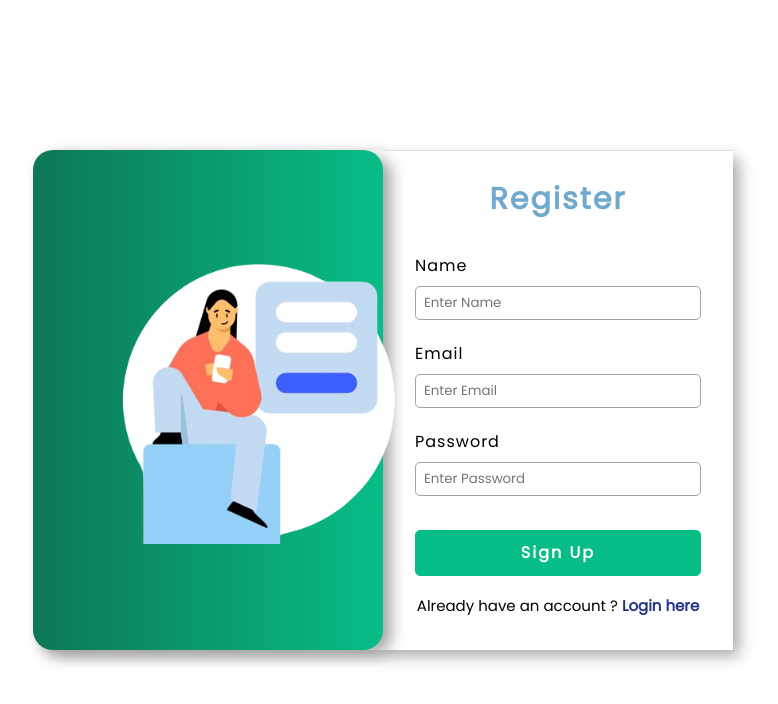
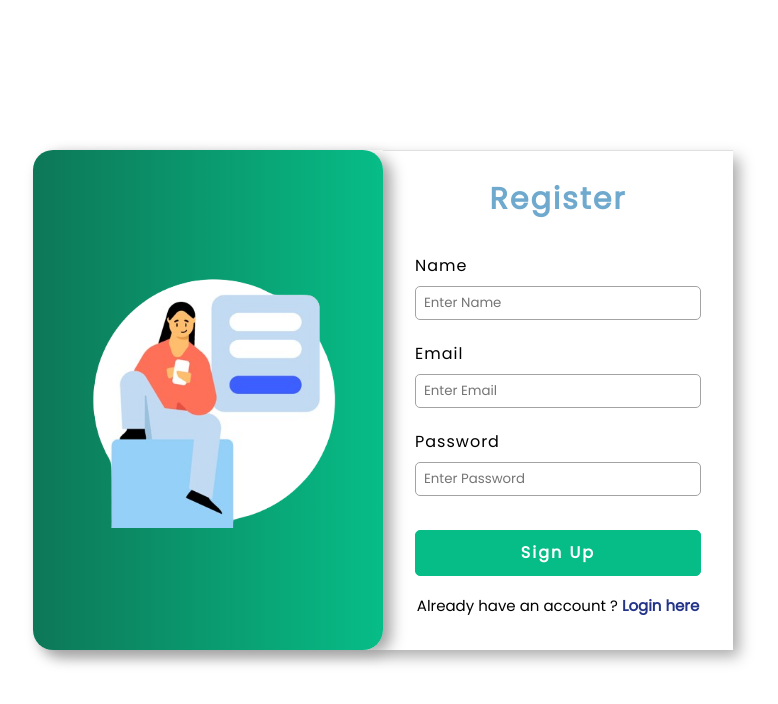
Before and after one commit to Harshal-Shelar/MERN-E-Com-FrontEnd, a React (Create React App) app: page /signUp in a window 1280 px wide. Shown: the top 704 px of the page, without its empty margins (257-1035 px from the left). Built offline with nearby package versions, Linux system fonts and the light colour scheme.

Commit message:
update product page created

```diff
--- a/src/Components/AddProduct/AddProducts.css
+++ b/src/Components/AddProduct/AddProducts.css
@@ -17,25 +17,26 @@
     border-top: 1px solid rgb(224, 224, 224);
     box-shadow: 7px 7px 15px -1px rgb(169, 169, 169);
 }
-.image{
-    width: 50%;
-    background-image: linear-gradient(to right, rgb(13, 119, 87), rgb(7, 189, 135));
+.addProductImg{
+    width: 60%;
+    background-color:  rgb(7, 189, 135);
+    /* background-image: linear-gradient(to right, rgb(13, 119, 87), rgb(7, 189, 135)); */
     box-shadow: 10px 5px 15px -2px #a2a2a2;
     border-radius: 20px;
 }
-.image img{
-    height: 15rem;
+.addProductImg .imgAddProduct{
+    height: 13rem;
     width: auto;
     top: 50%;
     position: relative;
-    transform: translate(-0%, -50%);
+    transform: translate(11%, -50%);
 }
 .addFormMain .addProductHeading{
     text-align: center;
     margin: 0px 0;
     color: rgb(7, 189, 135);
     font-size: 30px;
-    letter-spacing: 2px;
+    letter-spacing: 1px;
     font-weight: 600;
 }
 
--- a/src/Components/AddProduct/AddProducts.jsx
+++ b/src/Components/AddProduct/AddProducts.jsx
@@ -24,8 +24,8 @@ const AddProducts = () => {
 
   return (
     <div className='addFormMain'>
-      <div className='image'>
-        <img src={addProductBack} alt="" />
+      <div className='addProductImg'>
+        <img className='imgAddProduct' src={addProductBack} alt="" />
       </div>
       <div className='mainForm'>
         <h1 className='addProductHeading'>Add Products</h1>
--- a/src/Components/Login/Login.css
+++ b/src/Components/Login/Login.css
@@ -9,18 +9,16 @@
     transform: translate(-50%, -50%);
     min-width: 700px;
     width: 700px;
-    min-height: 500px;
-    height: 500px;
 }
 
-.image {
+.loginImage {
     width: 50%;
     background-image: linear-gradient(to right, rgb(13, 119, 87), rgb(7, 189, 135));
     box-shadow: 10px 5px 15px -2px #a2a2a2;
     border-radius: 20px;
 }
 
-.innerImg {
+.imageLogin {
     top: 50%;
     position: relative;
     transform: translate(-0%, -50%);
--- a/src/Components/Login/Login.jsx
+++ b/src/Components/Login/Login.jsx
@@ -37,8 +37,8 @@ const Login = () => {
 
     return (
         <div className='loginMain'>
-            <div className="image">
-                <img className='innerImg' src={loginBack} alt="" />
+            <div className="loginImage">
+                <img className='imageLogin' src={loginBack} alt="" />
             </div>
             <div className="loginForm">
                 <h2 className='loginHeading'>Login</h2>
--- a/src/Components/SignUp/SignUp.css
+++ b/src/Components/SignUp/SignUp.css
@@ -20,7 +20,7 @@
     border-top: 1px solid rgb(224, 224, 224);
 }
 
-.image{
+.signUpImage{
     width: 50%;
     background-image: linear-gradient(to right, rgb(13, 119, 87) , rgb(7, 189, 135));
     box-shadow: 10px 5px 15px -2px #a2a2a2;
@@ -49,11 +49,11 @@
     text-align: center;
     color: white;
 }
-.innerImage{
+.registerImage{
     top: 50%;
     position: relative;
-    transform: translate(-10%, -50%);
-    height: 15rem;
+    transform: translate(-13%, -50%);
+    height: 16rem;
     width: auto;
 }
 .signUpHeading{
--- a/src/Components/SignUp/SignUp.jsx
+++ b/src/Components/SignUp/SignUp.jsx
@@ -36,8 +36,8 @@ const SignUp = () => {
 
     return (
         <div className='registerForm'>
-            <div className="image">
-                    <img className='innerImage' src={regImg} alt="" />
+            <div className="signUpImage">
+                    <img className='registerImage' src={regImg} alt="" />
             </div>
             <div className="fields">
                 <h2 className='signUpHeading'>Register</h2>
--- a/src/Components/UpdateProduct/UpdateProduct.css
+++ b/src/Components/UpdateProduct/UpdateProduct.css
@@ -36,7 +36,7 @@
     margin: 0px 0;
     color: rgb(7, 189, 135);
     font-size: 30px;
-    letter-spacing: 2px;
+    letter-spacing: 1px;
     font-weight: 600;
 }
 
--- a/src/index.css
+++ b/src/index.css
@@ -6,8 +6,3 @@ body {
 *{
   font-family: 'poppins';
 }
-
-code {
-  font-family: source-code-pro, Menlo, Monaco, Consolas, 'Courier New',
-    monospace;
-}
```
